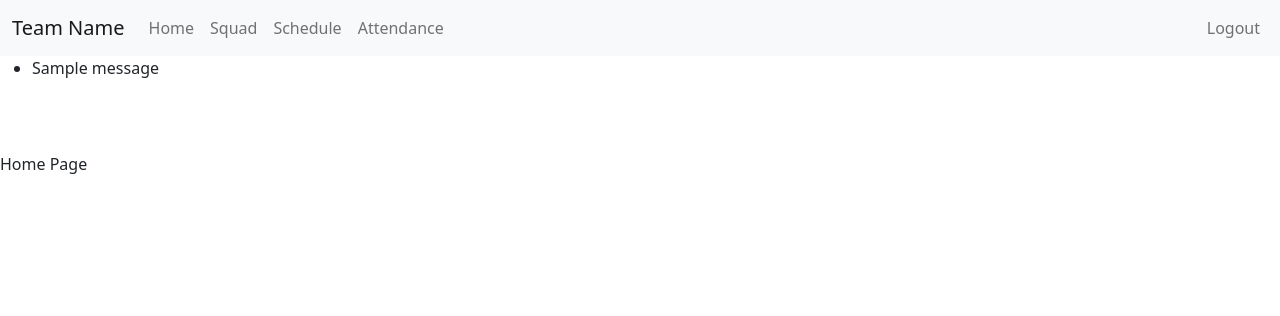
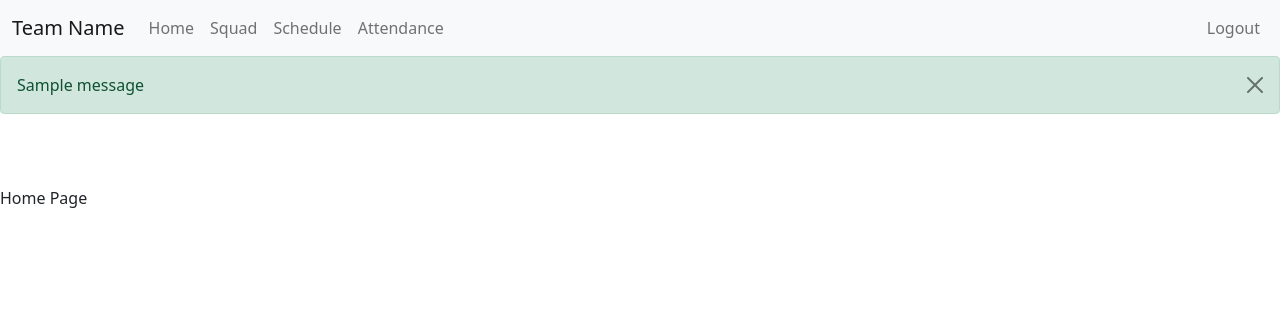
Before and after one commit to adrianbuskiewicz/Team-web-app-Flask-Project, a Flask app: page /home in a window 1280 px wide. Shown: the top 316 px of the page. Run offline with Flask 2, Linux system fonts and the light colour scheme; a user stored in the database is signed in; tables that the repository leaves empty hold one stand-in row (values such as "Sample post"); one stand-in notice (Sample message) is shown.

Commit message:
Update base.html
Cosmetic changes

```diff
--- a/team/templates/base.html
+++ b/team/templates/base.html
@@ -47,7 +47,7 @@
                         {% if current_user.is_authenticated %}
                         {% if current_user.user_type == 'player' %}
                             <li class="nav-item">
-                                <a class="nav-link" href="{{ url_for('views.player_profile_page', player_id=current_user.profile.id) }}">My Profile</a>
+                                <a class="nav-link" href="{{ url_for('views.player_profile_page', player_id=current_user.profile.profile_id) }}">My Profile</a>
                             </li>
                         {% endif %}
                             <li class="nav-item">
@@ -61,15 +61,18 @@
                     </ul>
             </div>
         </nav>
-        </div>
-        {% with messages = get_flashed_messages() %}
-        {% if messages %}
-        <ul class=flashes>
-            {% for message in messages %}
-            <li>{{ message }}</li>
-            {% endfor %}
-        </ul>
-        {% endif %}
+
+        {% with messages = get_flashed_messages(with_categories=true) %}
+          {% if messages %}
+          {% for category, message in messages %}
+              <div class="alert alert-{{ category }} alert-dismissible" role="alert">
+                  {{ message }}
+                  <button type="button" class="btn-close" data-bs-dismiss="alert" aria-label="Close">
+                    <span aria-hidden="true"></span>
+                  </button>
+              </div>
+          {% endfor %}
+          {% endif %}
         {% endwith %}
 
         <br>
```
